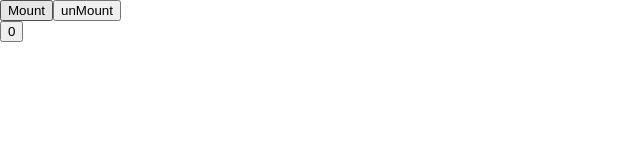
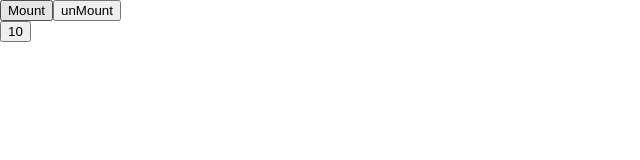
Before and after one commit to mtvillwock/first-react-app, a React (Create React App) app: page / in a window 1280 px wide. Both pictures are taken after a click on the button "Mount". Shown: the top 160 px of the page, without its empty margins (0-640 px from the left). Built offline with nearby package versions, Linux system fonts and the light colour scheme.

Commit message:
Update and clean up on unmount

```diff
--- a/src/App.js
+++ b/src/App.js
@@ -17,15 +17,22 @@
 
   componentWillMount() {
     console.log("componentWillMount")
+    this.setState({m: 2})
   }
 
   render() {
     console.log("rendered")
-    return <button onClick={this.update}>{this.state.val}</button>
+    return <button onClick={this.update}>{this.state.val * this.state.m}</button>
   }
 
   componentDidMount() {
     console.log('componentDidMount')
+    this.inc = setInterval(this.update, 500)
+  }
+
+  componentWillUnmount() {
+    console.log('componentWillUnmount')
+    clearInterval(this.inc)
   }
 }
 
```
